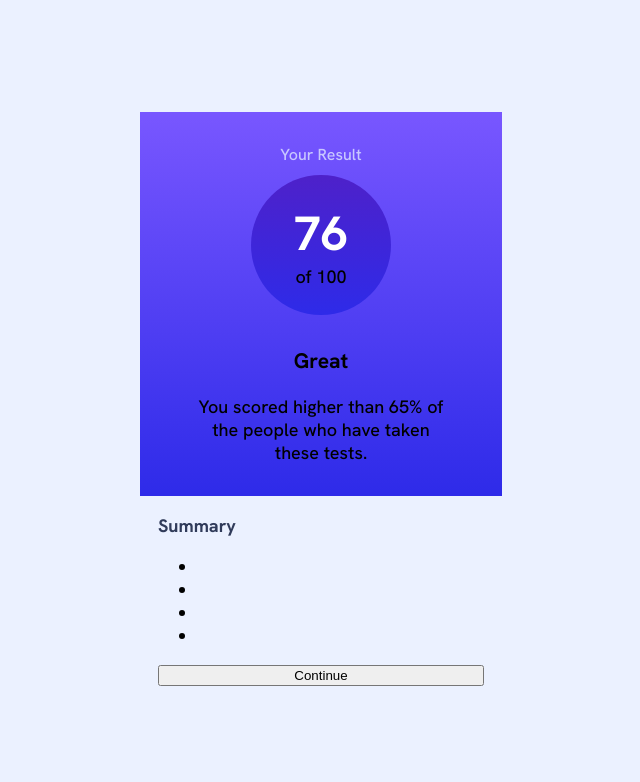
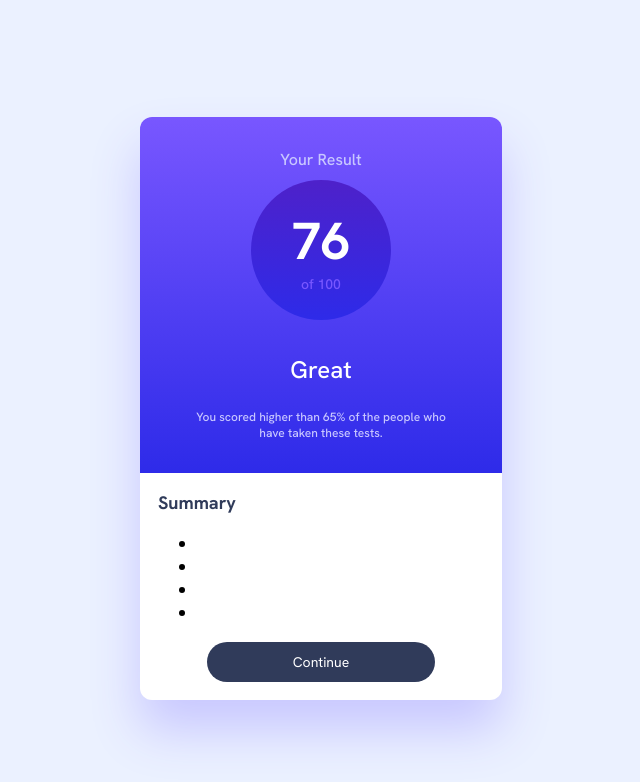
Before and after one commit to sarmkennedy/blogprev.github.io, a plain HTML site: page index.html in a window 1280 px wide. Shown: the whole page, without its empty margins (319-959 px from the left). Drawn offline with Linux system fonts and the light colour scheme.

Commit message:
button styling (text/color/size/border/alignment)

```diff
--- a/index.html
+++ b/index.html
@@ -9,15 +9,16 @@
   </head>
   <body>
     <main>
+      <div class="card">
         <section class="results">
-        <h2>Your Result</h1>
+          <h2>Your Result</h2>
           <div class="circle">
             <p class="score">76</p>
-          <p>of 100</p>
+            <p class="total">of 100</p>
           </div>
           <div>
-          <h3>Great</h3>
-          <p>You scored higher than 65% of the people who have taken these tests.</p>
+            <h3 class="rank">Great</h3>
+            <p class="eval">You scored higher than 65% of the people who have taken these tests.</p>
           </div>
         </section>
         <section class="summary">
@@ -30,6 +31,7 @@
           </ul>
           <button>Continue</button>
         </section>
+      </div>
     </main>
   </body>
 </html>
--- a/styles.css
+++ b/styles.css
@@ -94,7 +94,7 @@ h2, p {
 }
 
 .score {
-    font-size: 48px;
+    font-size: 52px;
     color: var(--white);
     font-weight: var(--f-m);
 }
@@ -132,6 +132,20 @@ h2, p {
     color: var(--gray-blue);
 }
 
+button {
+    border-radius: 24px;
+    border: none;
+    background-color: var(--gray-blue);
+    color: var(--white);
+    width: 70%;
+    height: 40px;
+    font-family: inherit;
+    font-size: 14px;
+    text-align: center;
+    align-self: center;
+    cursor: pointer;
+}
+
 /*PLACEHOLDER
 /*MOBILE SIZING*/
 /*PLACEHOLDER
```
Lines whose indentation alone changed are shown as unchanged.
